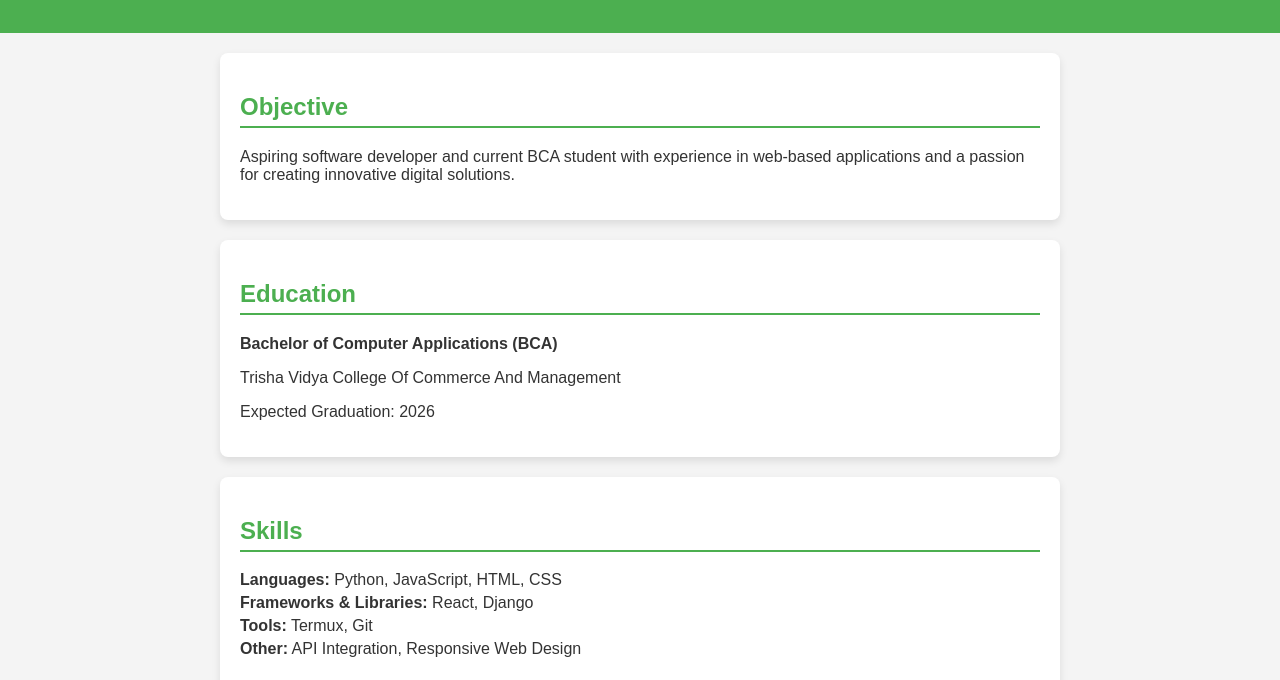
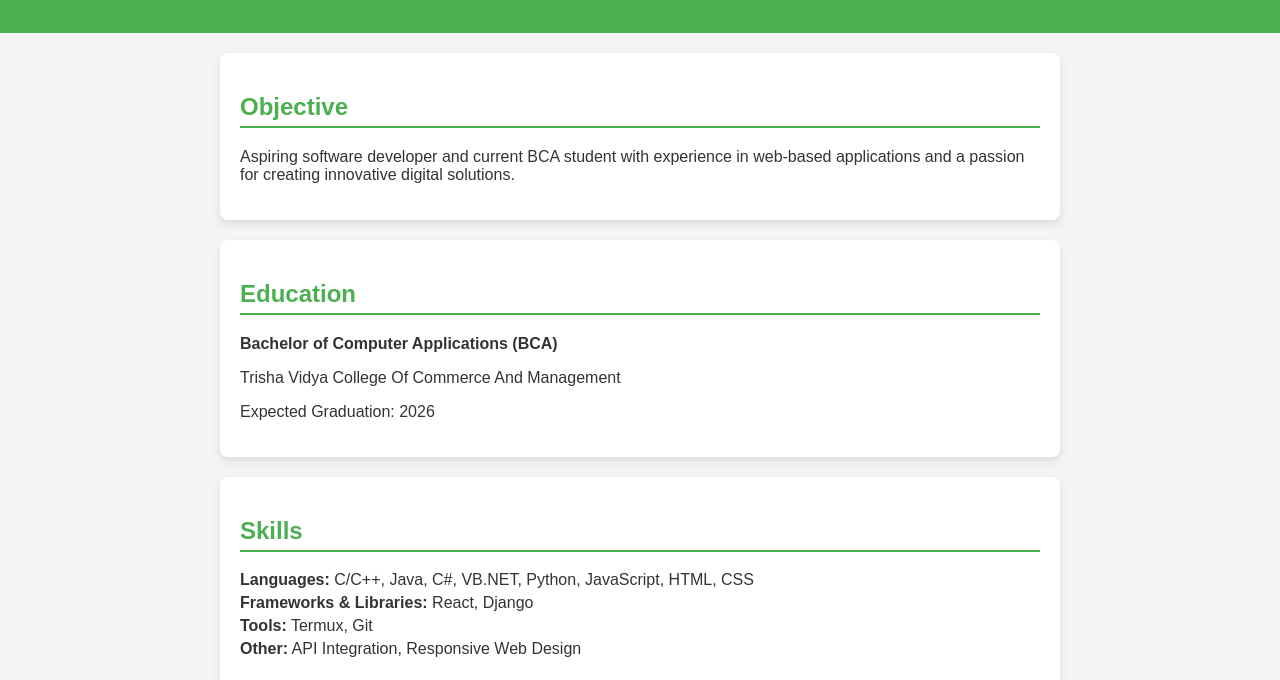
Before and after one commit to Kmnawa426/Web-Resume, a plain HTML site: page index.html in a window 1280 px wide. Shown: the part 120-800 px from the top of the page. Drawn offline with Linux system fonts and the light colour scheme.

Commit message:
Update index.html

```diff
--- a/index.html
+++ b/index.html
@@ -27,7 +27,7 @@
   <section id="skills">
     <h2>Skills</h2>
     <ul>
-      <li><strong>Languages:</strong> Python, JavaScript, HTML, CSS</li>
+      <li><strong>Languages:</strong> C/C++, Java, C#, VB.NET, Python, JavaScript, HTML, CSS</li>
       <li><strong>Frameworks & Libraries:</strong> React, Django</li>
       <li><strong>Tools:</strong> Termux, Git</li>
       <li><strong>Other:</strong> API Integration, Responsive Web Design</li>
```
